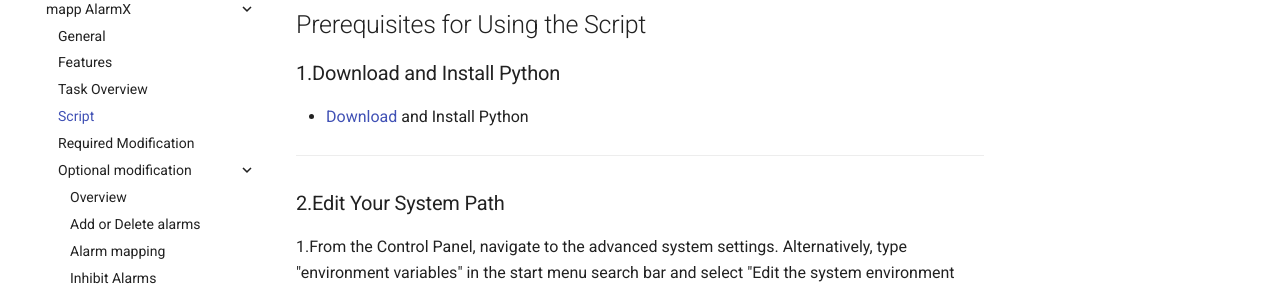
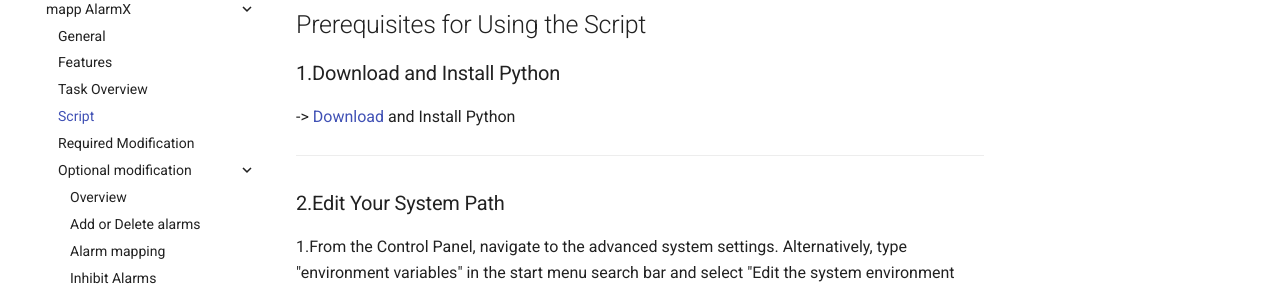
Before and after one commit to jaroslavkovar80/SSHClient, an MkDocs documentation site: the page built from docs/alarmx/script.md, in a window 1280 px wide and 900 px high. Shown: the part 382-671 px from the top of the window. Built offline with MkDocs 1.6.1 and Material for MkDocs 9.7.7, drawn with Linux system fonts in a browser that asks for light colours; comment, search, counter and statistics services are not loaded.

```diff
--- a/docs/alarmx/script.md
+++ b/docs/alarmx/script.md
@@ -10,7 +10,7 @@ This script allows you to export the AlarmX configuration to Excel and then re-i
 
 ### 1.Download and Install Python
 
-- [Download](https://www.python.org/downloads/) and Install Python
+-> [Download](https://www.python.org/downloads/) and Install Python
 
 ---
 
```
